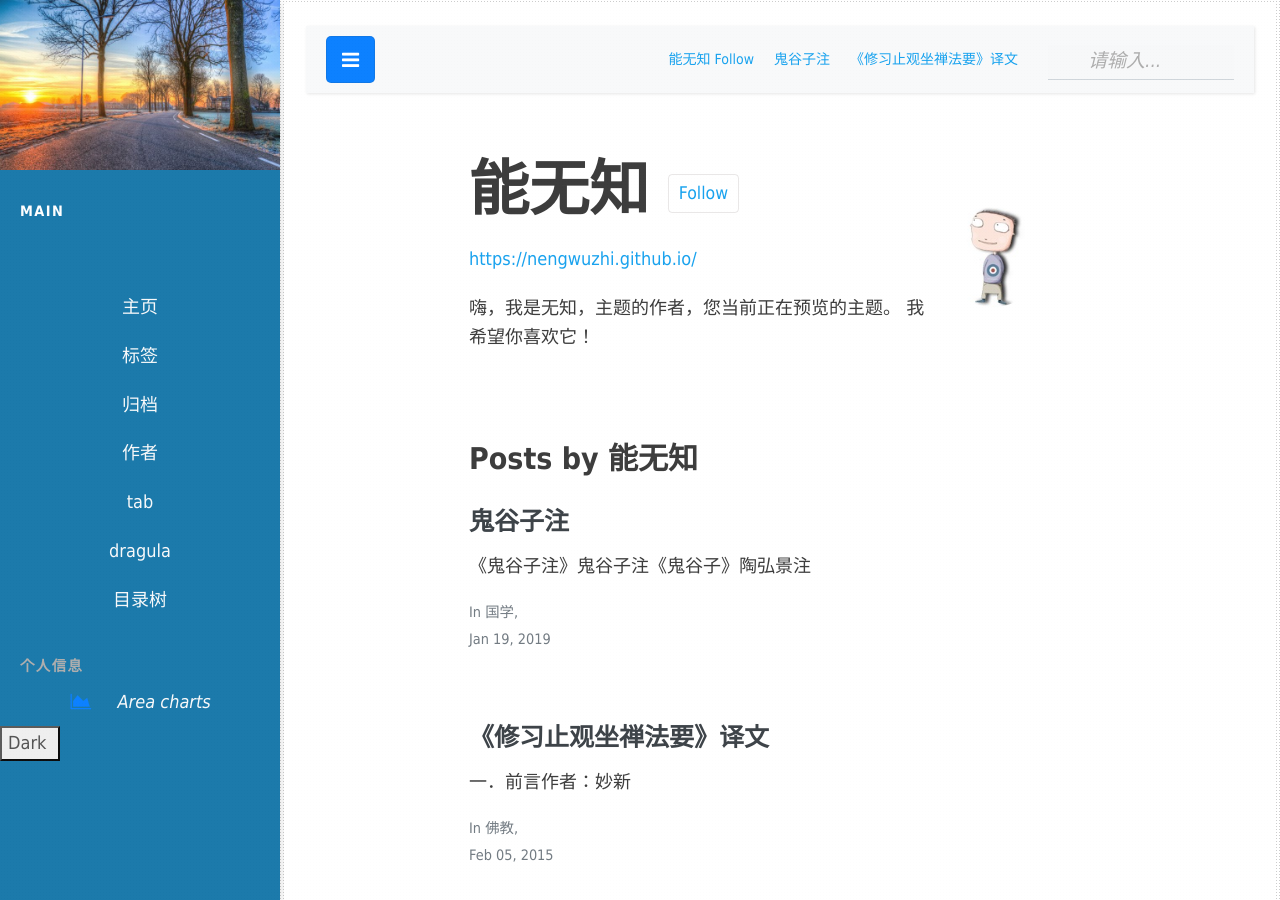
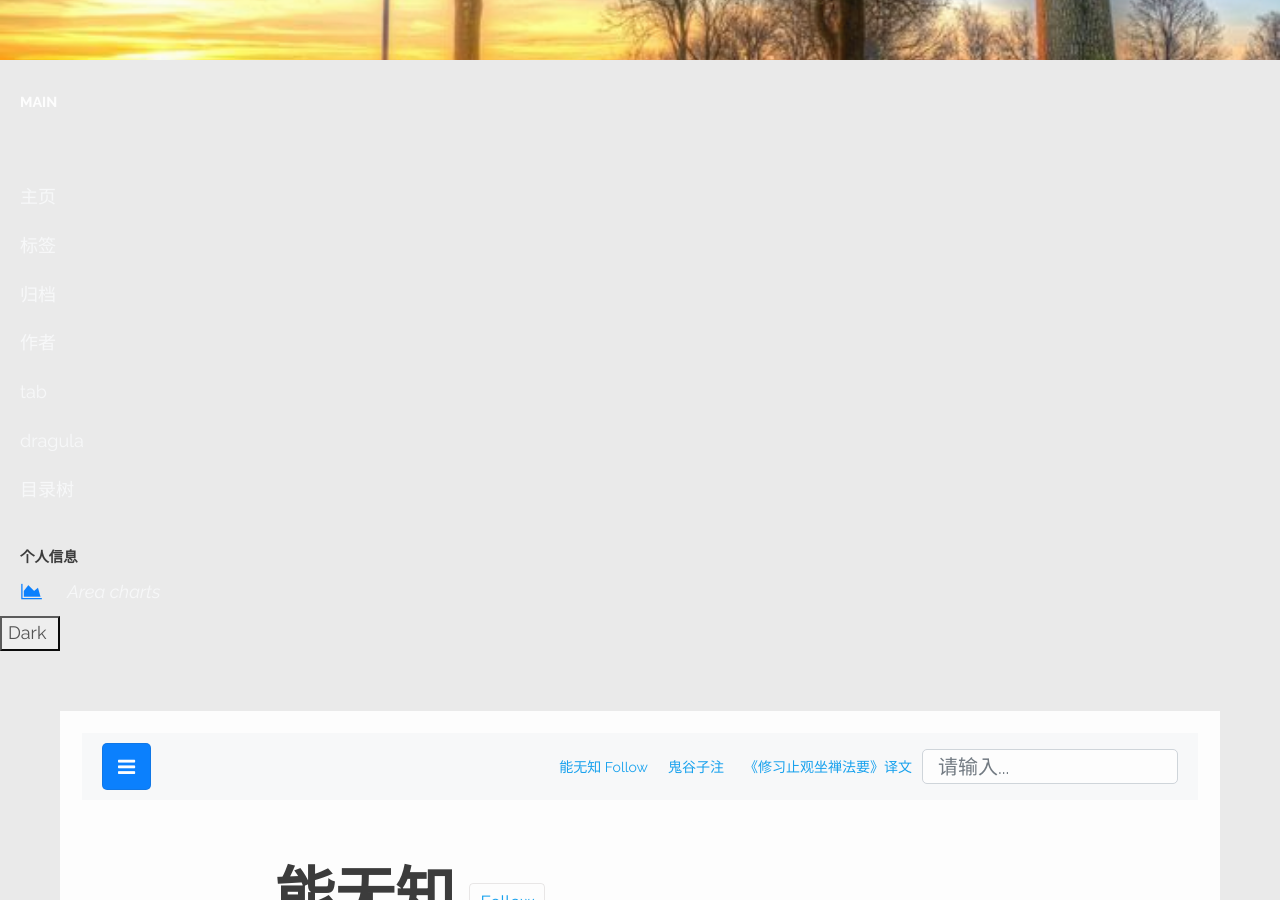
Before and after one commit to nengwuzhi/nengwuzhi.github.ioce, a Jekyll site: the page built from pages/author-author1.html, in a window 1280 px wide and 900 px high. Built offline with Jekyll 4.4.1, drawn with Linux system fonts in a browser that asks for light colours; nearby versions of some CDN libraries; grey boxes are pictures that could not be loaded.

Commit message:
Update Side_navigation.html

```diff
--- a/_includes/Side_navigation.html
+++ b/_includes/Side_navigation.html
@@ -1,6 +1,4 @@
-<head> <!--nav-->
-<link rel="stylesheet" href="{{site.baseurl}}/css/nav_core.css">
-</head>
+
      <!-- Vertical navbar -->
 	<div class="vertical-nav" id="sidebar">
   		<div class="py-4 px-3 mb-4 bg-light img bg-wrap text-center py-4" style="background-image: url({{site.baseurl}}/img/bg.jpg);">
```
